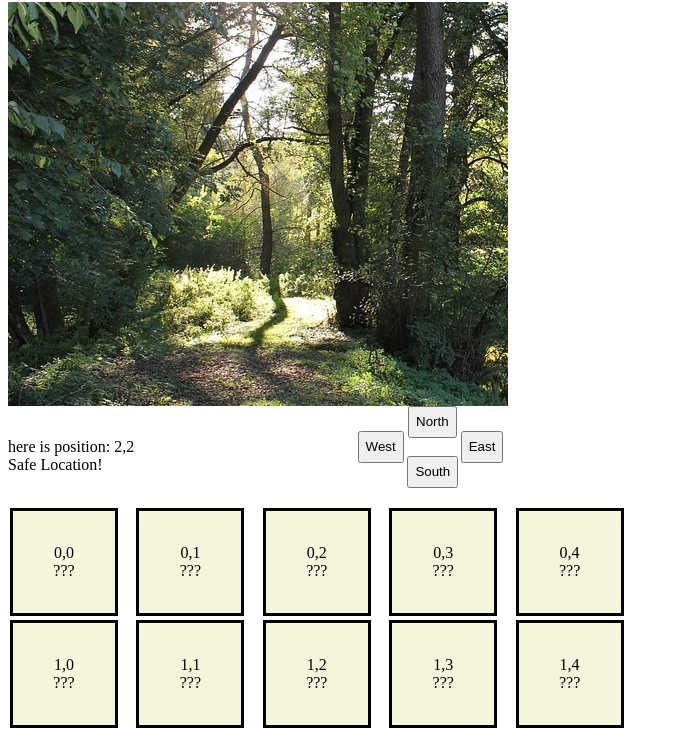
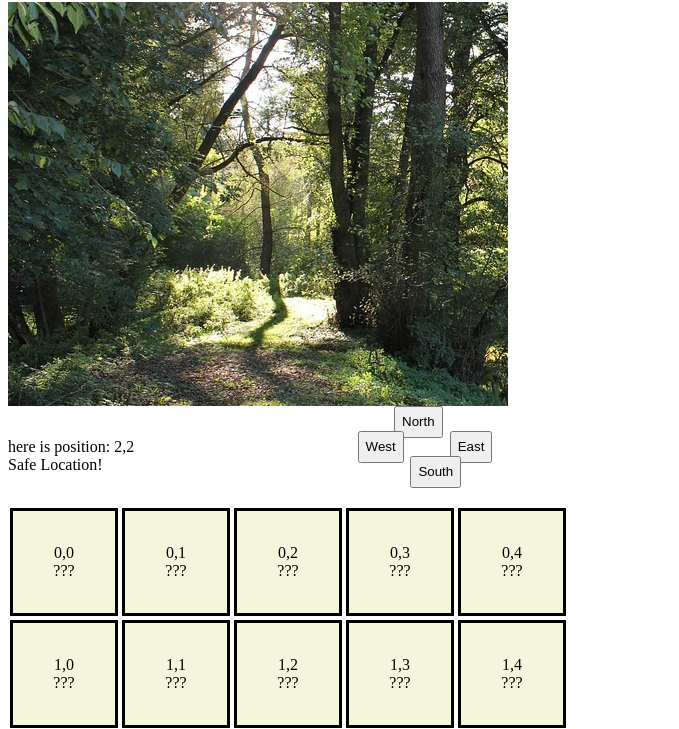
Before and after one commit to markusmiless98/cat_and_zombies.github.io, a plain HTML site: page docs/index.html in a window 1280 px wide. Shown: the part 78-807 px from the top of the page, without its empty margins (0-679 px from the left). Drawn offline with Linux system fonts and the light colour scheme.

Commit message:
.css Adjustmnet
- .css adjustment to match larger screens better

```diff
--- a/docs/cat_zomb_layout.css
+++ b/docs/cat_zomb_layout.css
@@ -13,10 +13,10 @@
     height:calc(25px + 0.5em);
 }
 .input_container button:nth-child(1){
-    left: 400px;
+    left: 386px;
 }
 .input_container button:nth-child(3){
-    left: 350px;
+    left: 339px;
     top:25px;
 }
 .input_container button:nth-child(2){
@@ -24,7 +24,7 @@
     top:25px;
 }
 .input_container button:nth-child(4){
-    left: 250px;
+    left: 253px;
     top:50px;
 }
 
@@ -34,6 +34,7 @@
     grid-template-columns: auto auto auto auto auto;
     max-width: 50%;
     max-height: 50%;
+    width:500px;
 }
 
 .container div{
```
